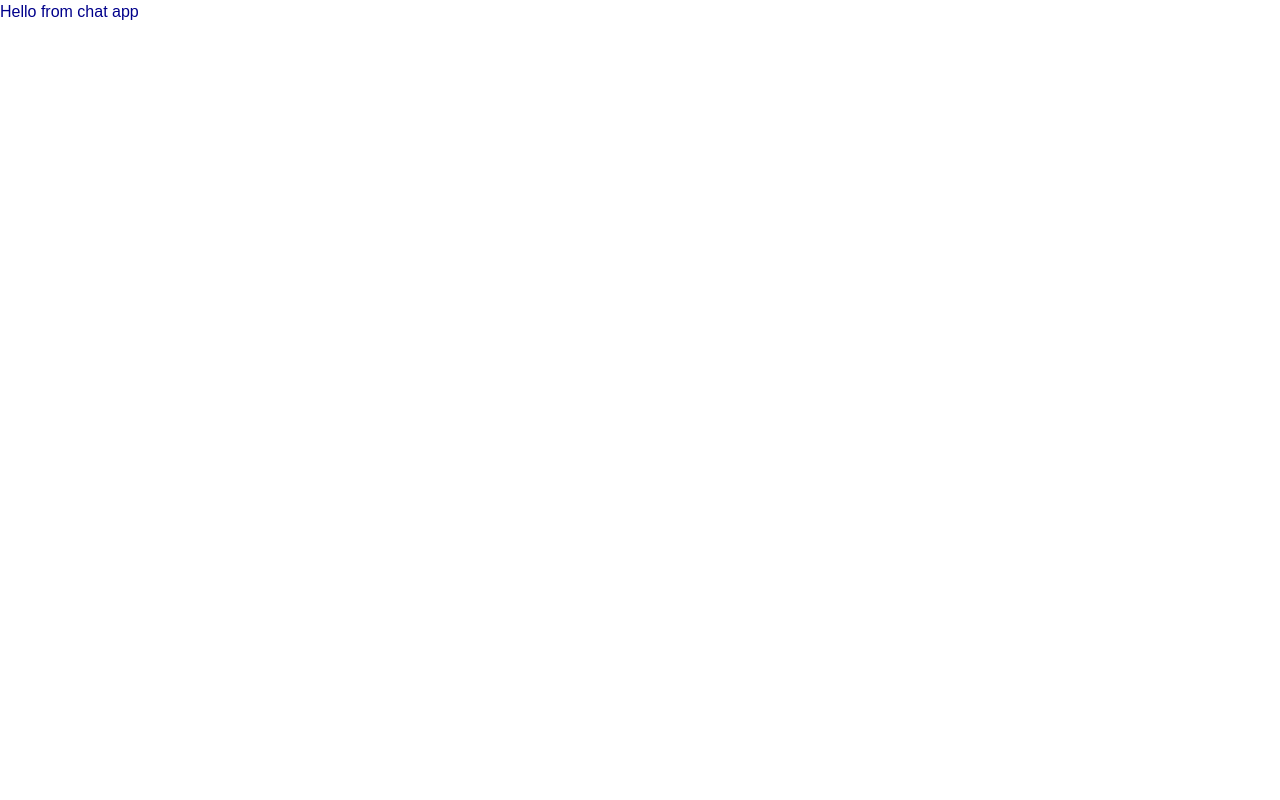
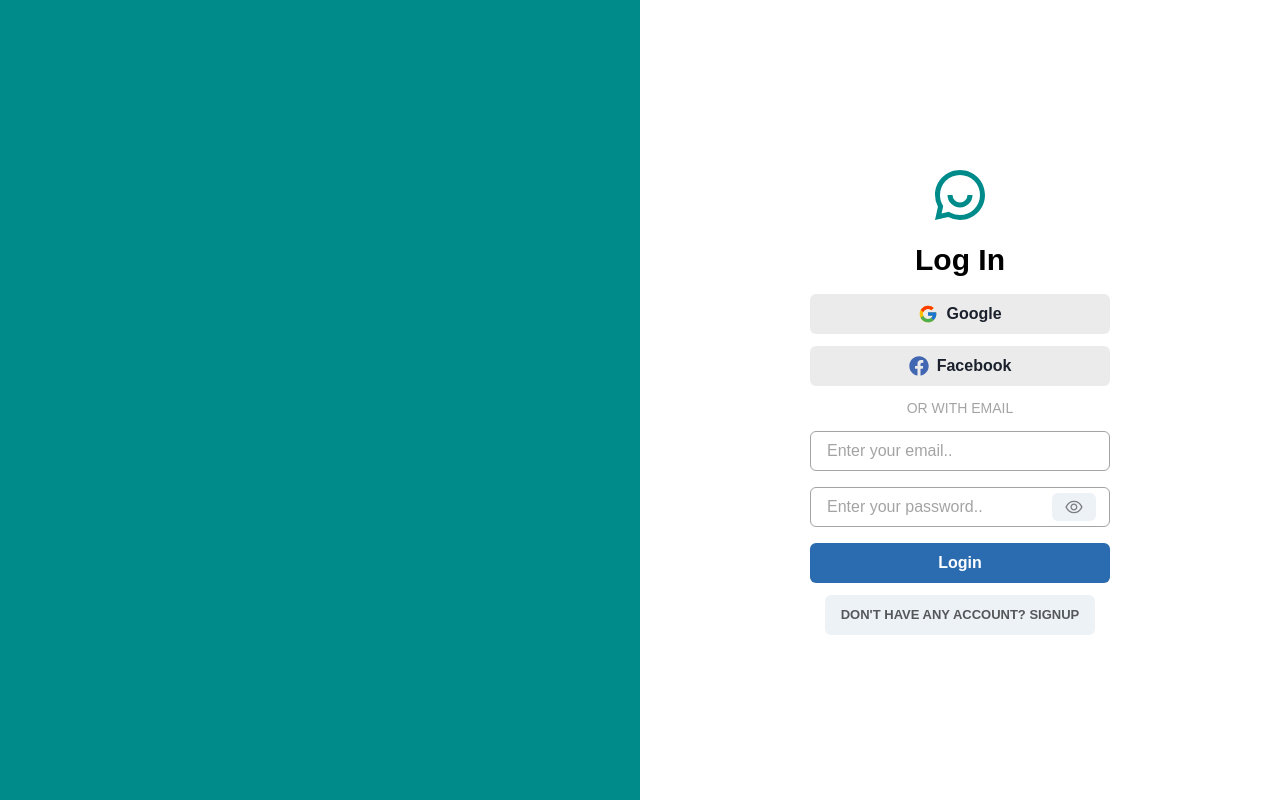
Before and after one commit to mehedi008h/real-time-chat-app, a Next.js app in the folder client/: page / in a window 1280 px wide. Built offline with nearby package versions, Linux system fonts and the light colour scheme.

Commit message:
design auth section

```diff
--- a/client/package.json
+++ b/client/package.json
@@ -23,6 +23,7 @@
     "next": "13.1.2",
     "react": "18.2.0",
     "react-dom": "18.2.0",
+    "react-icons": "^4.7.1",
     "typescript": "4.9.4"
   }
 }
--- a/client/src/chakra/theme.ts
+++ b/client/src/chakra/theme.ts
@@ -8,15 +8,11 @@ const config: ThemeConfig = {
 export const theme = extendTheme(
     { config },
     {
-        colors: {
-            brand: {
-                100: "#3D84F7",
-            },
-        },
         styles: {
             global: () => ({
                 body: {
                     bg: "white",
+                    color: "black",
                 },
             }),
         },
--- /dev/null
+++ b/client/src/components/Auth/Auth.tsx
@@ -0,0 +1,152 @@
+import {
+    Avatar,
+    Box,
+    Button,
+    Center,
+    Flex,
+    Input,
+    InputGroup,
+    InputRightElement,
+    Stack,
+    Text,
+} from "@chakra-ui/react";
+import { FcGoogle } from "react-icons/fc";
+import { FaFacebook } from "react-icons/fa";
+import { RiChatSmile2Line } from "react-icons/ri";
+import { AiOutlineEye, AiOutlineEyeInvisible } from "react-icons/ai";
+import React, { FC, useState } from "react";
+
+interface AuthProps {}
+
+const Auth: FC<AuthProps> = (props) => {
+    // state
+    const [show, setShow] = useState(false);
+    const [signup, setSignup] = useState(false);
+
+    // show password
+    const handleClick = () => setShow(!show);
+    return (
+        <Flex height="100vh" width="100%" justify="space-between">
+            <Box
+                display={{ md: "flex", base: "none" }}
+                bg="darkcyan"
+                width="100%"
+            ></Box>
+            <Center width="100%">
+                <Stack align="center" direction="column" gap={3}>
+                    <RiChatSmile2Line size={60} color="darkcyan" />
+                    <Text fontSize="3xl" fontWeight="bold">
+                        Log In
+                    </Text>
+                    {/* social media login  */}
+                    <Box
+                        display="flex"
+                        flexDirection="column"
+                        gap={3}
+                        width="100&"
+                    >
+                        <Button
+                            leftIcon={<FcGoogle size={20} />}
+                            bg="blackAlpha.200"
+                            width="300px"
+                            _hover={{ bg: "blackAlpha.100" }}
+                            px={4}
+                            py={2}
+                        >
+                            Google
+                        </Button>
+                        <Button
+                            leftIcon={<FaFacebook color="#4267B2" size={20} />}
+                            bg="blackAlpha.200"
+                            width="300px"
+                            _hover={{ bg: "blackAlpha.100" }}
+                            px={4}
+                            py={2}
+                        >
+                            Facebook
+                        </Button>
+                    </Box>
+                    <Text
+                        color="blackAlpha.500"
+                        fontSize={14}
+                        textTransform="uppercase"
+                    >
+                        or with email
+                    </Text>
+                    <Stack width="300px" spacing={4}>
+                        <Input
+                            type="email"
+                            border="1px"
+                            borderColor="blackAlpha.500"
+                            focusBorderColor="blackAlpha.500"
+                            placeholder="Enter your email.."
+                            _placeholder={{ color: "blackAlpha.500" }}
+                            _hover={{ border: "1px" }}
+                            _focus={{ border: "1px" }}
+                        />
+                        {signup && (
+                            <Input
+                                type="text"
+                                border="1px"
+                                borderColor="blackAlpha.500"
+                                focusBorderColor="blackAlpha.500"
+                                placeholder="Enter your name.."
+                                _placeholder={{ color: "blackAlpha.500" }}
+                                _hover={{ border: "1px" }}
+                                _focus={{ border: "1px" }}
+                            />
+                        )}
+
+                        <InputGroup size="md">
+                            <Input
+                                pr="4.5rem"
+                                type={show ? "text" : "password"}
+                                border="1px"
+                                borderColor="blackAlpha.500"
+                                focusBorderColor="blackAlpha.500"
+                                placeholder="Enter your password.."
+                                _placeholder={{ color: "blackAlpha.500" }}
+                                _hover={{ border: "1px" }}
+                                _focus={{ border: "1px" }}
+                            />
+                            <InputRightElement width="4.5rem">
+                                <Button
+                                    h="1.75rem"
+                                    size="sm"
+                                    onClick={handleClick}
+                                    color="blackAlpha.600"
+                                >
+                                    {show ? (
+                                        <AiOutlineEyeInvisible size={20} />
+                                    ) : (
+                                        <AiOutlineEye size={20} />
+                                    )}
+                                </Button>
+                            </InputRightElement>
+                        </InputGroup>
+                        <Button
+                            bg="blue.600"
+                            color="white"
+                            _hover={{ bg: "blue.500" }}
+                        >
+                            {signup ? "Signup" : "Login"}
+                        </Button>
+                    </Stack>
+                    <Button
+                        color="blackAlpha.700"
+                        fontSize={13}
+                        textTransform="uppercase"
+                        _hover={{ color: "blue.400" }}
+                        onClick={() => setSignup(!signup)}
+                    >
+                        {signup
+                            ? "Already have an account"
+                            : "Don't have any account? Signup"}
+                    </Button>
+                </Stack>
+            </Center>
+        </Flex>
+    );
+};
+
+export default Auth;
--- a/client/src/pages/index.tsx
+++ b/client/src/pages/index.tsx
@@ -1,8 +1,9 @@
+import Auth from "@/components/Auth/Auth";
 import { Box, Text } from "@chakra-ui/react";
 export default function Home() {
     return (
         <Box>
-            <Text color="darkblue">Hello from chat app</Text>
+            <Auth />
         </Box>
     );
 }
```
Also changed, not shown: 1 other file (tests, documents, lock files or other folders).
